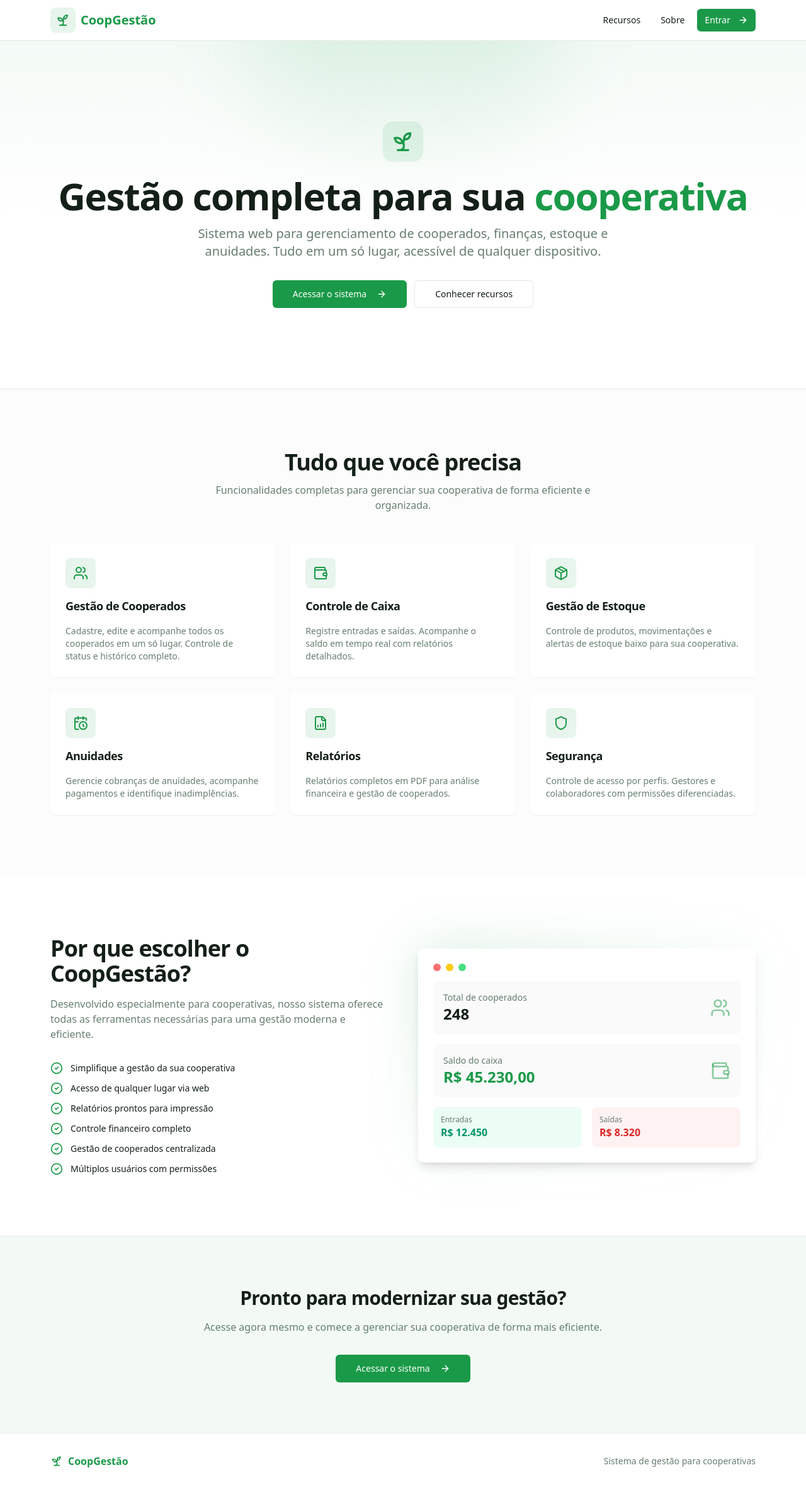
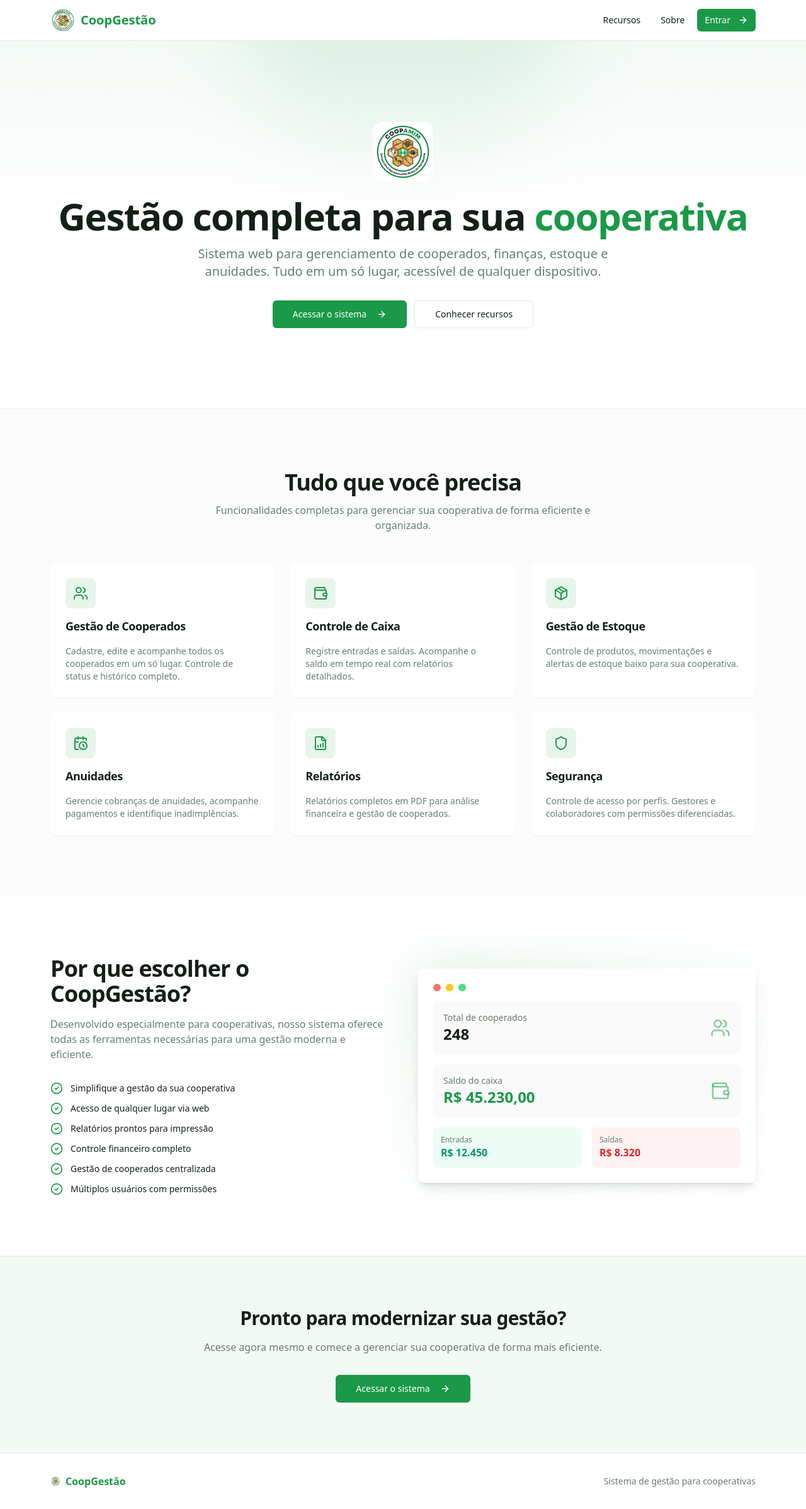
Before and after one commit to eronfelix-js/CoopGest-o-frontend, a React (Vite) app: page / in a window 1280 px wide. Shown: the whole page at 63% size. Before the commit the page ends 2364 px from the top, so only its background shows below. Built offline with nearby package versions, Linux system fonts and the light colour scheme.

Commit message:
feat: implementação da logo da empresa

```diff
--- a/src/components/layout/SidebarNav.tsx
+++ b/src/components/layout/SidebarNav.tsx
@@ -15,6 +15,7 @@ import {
 import { cn } from '@/lib/utils';
 import { useAuthStore } from '@/store/authStore';
 import { Separator } from '@/components/ui/separator';
+import logo from '@/assets/logo.jpeg';
 
 const gestorLinks = [
   { to: '/app/dashboard', label: 'Dashboard', icon: LayoutDashboard },
@@ -39,7 +40,7 @@ export function SidebarNav({ onNavigate }: { onNavigate?: () => void }) {
   return (
     <nav className="flex flex-1 flex-col gap-1 p-4">
       <div className="mb-4 flex items-center gap-2 px-2">
-        <Sprout className="h-8 w-8 text-primary" />
+        <img src={logo} alt="Logo da cooperativa" className="h-12 w-12 rounded-[inherit] object-cover" />
         <div>
           <p className="text-lg font-bold leading-tight text-primary">CoopGestão</p>
           <p className="text-xs text-muted-foreground">Painel web</p>
--- a/src/pages/auth/LoginPage.tsx
+++ b/src/pages/auth/LoginPage.tsx
@@ -11,6 +11,7 @@ import { Form, FormControl, FormField, FormItem, FormLabel, FormMessage } from '
 import { login } from '@/services/authService';
 import { useAuthStore } from '@/store/authStore';
 import { showApiError } from '@/utils/errors';
+import logo from '@/assets/logo.jpeg';
 
 const schema = z.object({
   email: z.string().email('E-mail inválido'),
@@ -49,7 +50,7 @@ export function LoginPage() {
       <Card className="w-full max-w-md shadow-lg">
         <CardHeader className="space-y-1 text-center">
           <div className="mx-auto mb-2 flex h-12 w-12 items-center justify-center rounded-full bg-primary/10">
-            <Sprout className="h-7 w-7 text-primary" />
+            <img src={logo} alt="Logo da cooperativa" className="h-full w-full rounded-[inherit] object-cover" />
           </div>
           <CardTitle className="text-2xl">CoopGestão</CardTitle>
           <CardDescription>Entre com seu e-mail e senha</CardDescription>
--- a/src/pages/home/HomePage.tsx
+++ b/src/pages/home/HomePage.tsx
@@ -1,7 +1,6 @@
 import { useState } from 'react';
 import { Link } from 'react-router-dom';
 import {
-  Sprout,
   Users,
   Wallet,
   Package,
@@ -16,6 +15,7 @@ import {
 import { Button } from '@/components/ui/button';
 import { Card, CardContent, CardDescription, CardHeader, CardTitle } from '@/components/ui/card';
 import { cn } from '@/lib/utils';
+import logo from '@/assets/logo.jpeg';
 
 const features = [
   {
@@ -69,7 +69,11 @@ export function HomePage() {
         <div className="mx-auto flex h-14 max-w-6xl items-center justify-between px-4 sm:h-16">
           <div className="flex items-center gap-2">
             <div className="flex h-8 w-8 items-center justify-center rounded-lg bg-primary/10 sm:h-10 sm:w-10">
-              <Sprout className="h-5 w-5 text-primary sm:h-6 sm:w-6" />
+              <img
+                src={logo}
+                alt="Logo da cooperativa"
+                className="h-full w-full rounded-[inherit] object-cover"
+              />
             </div>
             <span className="text-lg font-bold text-primary sm:text-xl">CoopGestão</span>
           </div>
@@ -132,8 +136,12 @@ export function HomePage() {
           <div className="absolute left-1/2 top-0 h-[300px] w-[300px] -translate-x-1/2 -translate-y-1/2 rounded-full bg-primary/10 blur-3xl sm:h-[500px] sm:w-[500px]" />
         </div>
         <div className="mx-auto max-w-6xl px-4 py-12 text-center sm:py-16 md:py-24 lg:py-32">
-          <div className="mx-auto mb-4 flex h-12 w-12 items-center justify-center rounded-xl bg-primary/10 sm:mb-6 sm:h-16 sm:w-16 sm:rounded-2xl">
-            <Sprout className="h-7 w-7 text-primary sm:h-10 sm:w-10" />
+          <div className="mx-auto mb-4 flex h-16 w-16 items-center justify-center rounded-xl bg-primary/10 sm:mb-6 sm:h-24 sm:w-24 sm:rounded-2xl">
+            <img
+              src={logo}
+              alt="Logo da cooperativa"
+              className="h-full w-full rounded-[inherit] object-cover"
+            />
           </div>
           <h1 className="mb-3 text-balance text-3xl font-bold tracking-tight sm:mb-4 sm:text-4xl md:text-5xl lg:text-6xl">
             Gestão completa para sua{' '}
@@ -274,7 +282,12 @@ export function HomePage() {
         <div className="mx-auto max-w-6xl px-4">
           <div className="flex flex-col items-center justify-between gap-3 sm:flex-row sm:gap-4">
             <div className="flex items-center gap-2">
-              <Sprout className="h-4 w-4 text-primary sm:h-5 sm:w-5" />
+              <img
+                src={logo}
+                alt="Logo da cooperativa"
+                className="h-4 w-4 object-contain sm:h-5 sm:w-4"
+              />
+
               <span className="text-sm font-semibold text-primary sm:text-base">CoopGestão</span>
             </div>
             <p className="text-xs text-muted-foreground sm:text-sm">
```
Also changed, not shown: src/assets/logo.jpeg (added).
